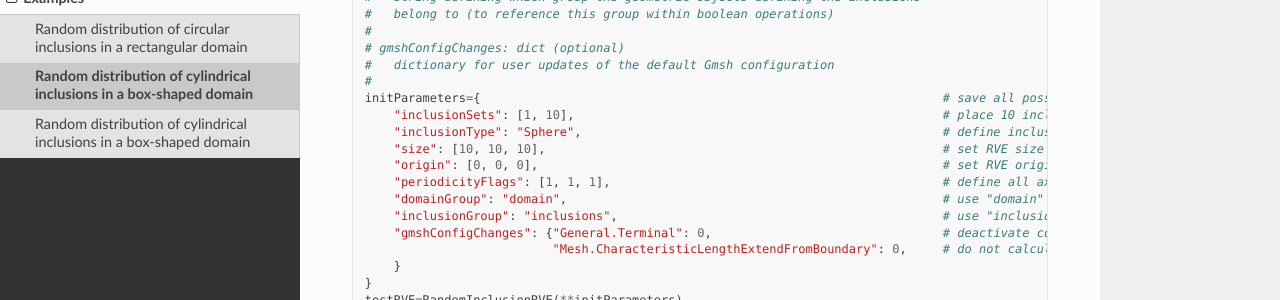
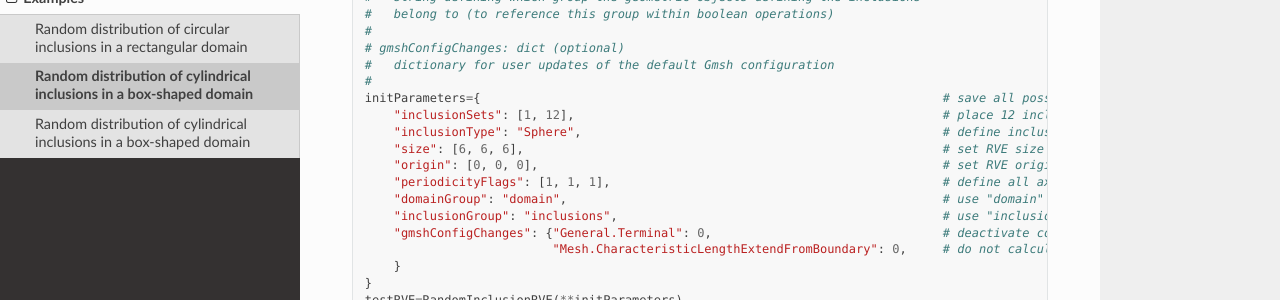
Before and after one commit to NEFM-TUDresden/gmshModel, a Sphinx documentation site: the page built from docs/examples/randomInclusions3DSphere.rst, in a window 1280 px wide and 900 px high, scrolled down 882 px. Shown: the part 152-452 px from the top of the window. Built offline with Sphinx 7.4.7 and the Read the Docs theme 2.0.0, drawn with Linux system fonts in a browser that asks for light colours.

Commit message:
update docs

```diff
--- a/README.rst
+++ b/README.rst
@@ -73,7 +73,7 @@ inclusions of radius ``1``, simply type:
 .. code-block:: python
 
    # import required model type
-   import gmshModel.Model.RandomInclusionRVE.RandomInclusionRVE as RVE
+   from gmshModel.Model import RandomInclusionRVE as RVE
 
    # initialize new RVE
    myRVE=RVE(size=[20,20,20], inclusionType="Sphere", inclusionSets=[1, 200])
--- a/docs/examples/randomInclusions3DCylinder.rst
+++ b/docs/examples/randomInclusions3DCylinder.rst
@@ -59,10 +59,10 @@ means that, if they were not passed, the resulting mesh would be the same.
    #   dictionary for user updates of the default Gmsh configuration
    #
    initParameters={                                                                # save all possible parameters in one dict to facilitate the method call
-       "inclusionSets": [1, 10],                                                   # place 10 inclusions with radius 1
+       "inclusionSets": [1, 13],                                                   # place 13 inclusions with radius 1
        "inclusionType": "Cylinder",                                                # define inclusionType as "Cylinder"
-       "inclusionAxis": [0, 0, 1],                                                 # define inclusionAxis direction
-       "size": [10, 10, 10],                                                       # set RVE size to [10,10,10]
+       "inclusionAxis": [0, 0, 2.5],                                               # define inclusionAxis direction
+       "size": [10, 10, 2.5],                                                      # set RVE size to [10,10,2.5]
        "origin": [0, 0, 0],                                                        # set RVE origin to [0,0,0]
        "periodicityFlags": [1, 1, 1],                                              # define all axis directions as periodic
        "domainGroup": "domain",                                                    # use "domain" as name for the domainGroup
--- a/docs/examples/randomInclusions3DSphere.rst
+++ b/docs/examples/randomInclusions3DSphere.rst
@@ -55,9 +55,9 @@ means that, if they were not passed, the resulting mesh would be the same.
    #   dictionary for user updates of the default Gmsh configuration
    #
    initParameters={                                                                # save all possible parameters in one dict to facilitate the method call
-       "inclusionSets": [1, 10],                                                   # place 10 inclusions with radius 1
+       "inclusionSets": [1, 12],                                                   # place 12 inclusions with radius 1
        "inclusionType": "Sphere",                                                  # define inclusionType as "Sphere"
-       "size": [10, 10, 10],                                                       # set RVE size to [10,10,10]
+       "size": [6, 6, 6],                                                          # set RVE size to [6,6,6]
        "origin": [0, 0, 0],                                                        # set RVE origin to [0,0,0]
        "periodicityFlags": [1, 1, 1],                                              # define all axis directions as periodic
        "domainGroup": "domain",                                                    # use "domain" as name for the domainGroup
```
Also changed, not shown: 1 other file.
